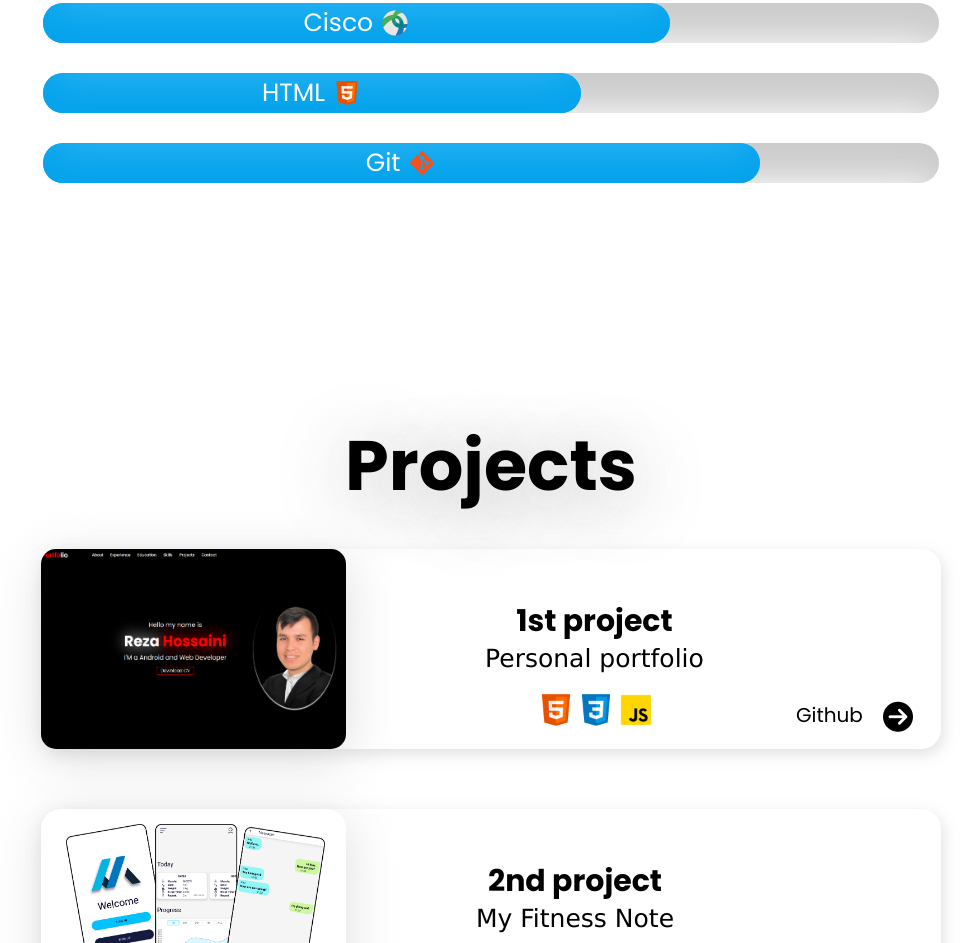
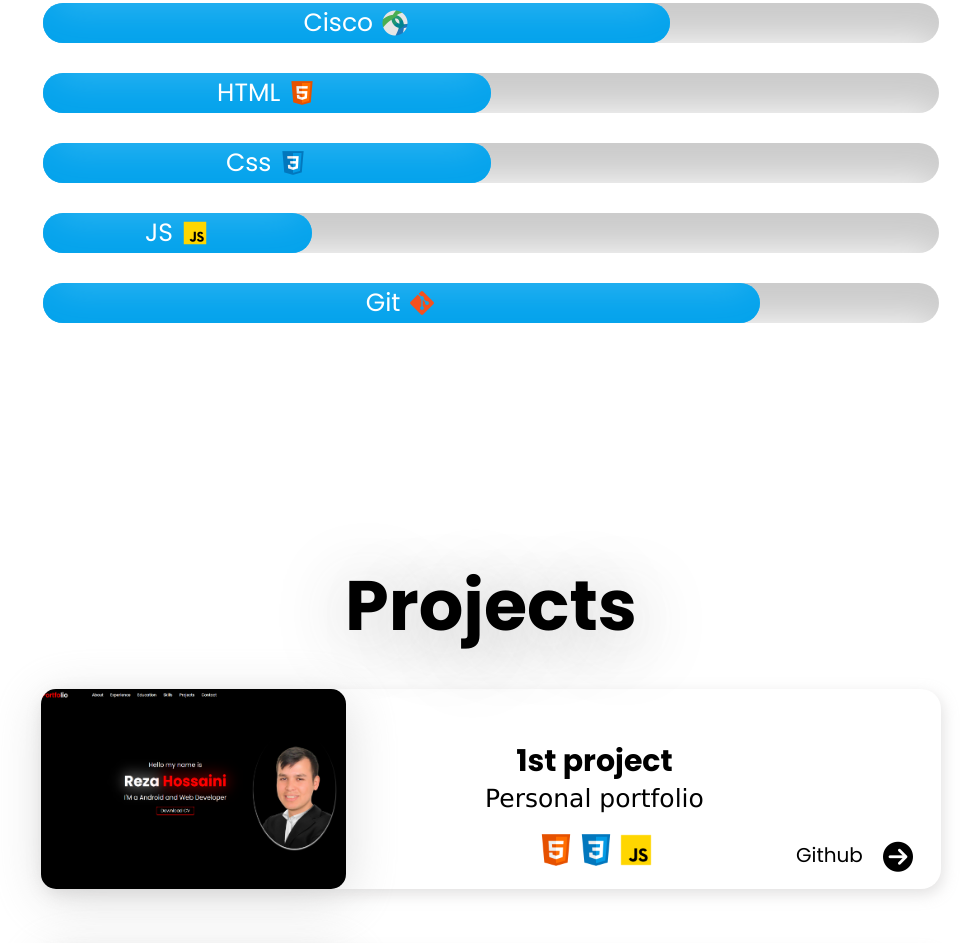
Before and after one commit to Hos18672/Personal-Portfolio, a plain HTML site: page index.html in a window 1280 px wide. Shown: the part 3790-4733 px from the top of the page, without its empty margins (149-1125 px from the left). Drawn offline with nearby package versions, Linux system fonts and the light colour scheme.

Commit message:
fixed paddings

```diff
--- a/css/style.css
+++ b/css/style.css
@@ -421,7 +421,8 @@
 .bar-7,
 .bar-8,
 .bar-9,
-.bar-10{
+.bar-10,
+.bar-11{
   background-color: #4fc3f7;
   -webkit-box-shadow: inset 1px -30px 39px 10px #70cffc;
   box-shadow: inset 1px -30px 39px 10px #05a3ec;
@@ -444,7 +445,9 @@
 .bar-6 img,
 .bar-7 img,
 .bar-8 img,
-.bar-9 img{
+.bar-9 img,
+.bar-10 img,
+.bar-11 img{
   width: 30px;
   padding-top: 5px;
   margin: 0 auto;
@@ -457,7 +460,9 @@
 .bar-6 span,
 .bar-7 span,
 .bar-8 span,
-.bar-9 span{
+.bar-9 span,
+.bar-10 span,
+.bar-11 span{
   position: relative;
   bottom: 7px;
 }
@@ -483,14 +488,19 @@
   width: 70%;
 }
 .bar-8 {
-  width: 60%;
+  width: 50%;
 }
 .bar-9 {
+  width: 50%;
+}
+.bar-10 {
+  width: 30%;
+}
+.bar-11 {
   width: 80%;
 }
-.bar-10 {
-  width: 70%;
-}
+
+
 
 /* ================  Preojects  ================ */
 .porjects {
--- a/index.html
+++ b/index.html
@@ -170,7 +170,13 @@
               <div class="bar-8"><span>HTML  </span><img src="./images/html.png" alt=""></div>
             </div>
             <div  data-aos="fade-up" class="bar-holder">
-              <div class="bar-9"><span>Git  </span><img src="./images/git.png" alt=""></div>
+              <div class="bar-9"><span>Css  </span><img src="./images/css.png" alt=""></div>
+            </div>
+            <div  data-aos="fade-up" class="bar-holder">
+              <div class="bar-10"><span>JS  </span><img src="./images/javascript.png" alt=""></div>
+            </div>
+            <div  data-aos="fade-up" class="bar-holder">
+              <div class="bar-11"><span>Git  </span><img src="./images/git.png" alt=""></div>
             </div>
             <span class="black-line"></span>
       </section>
```
